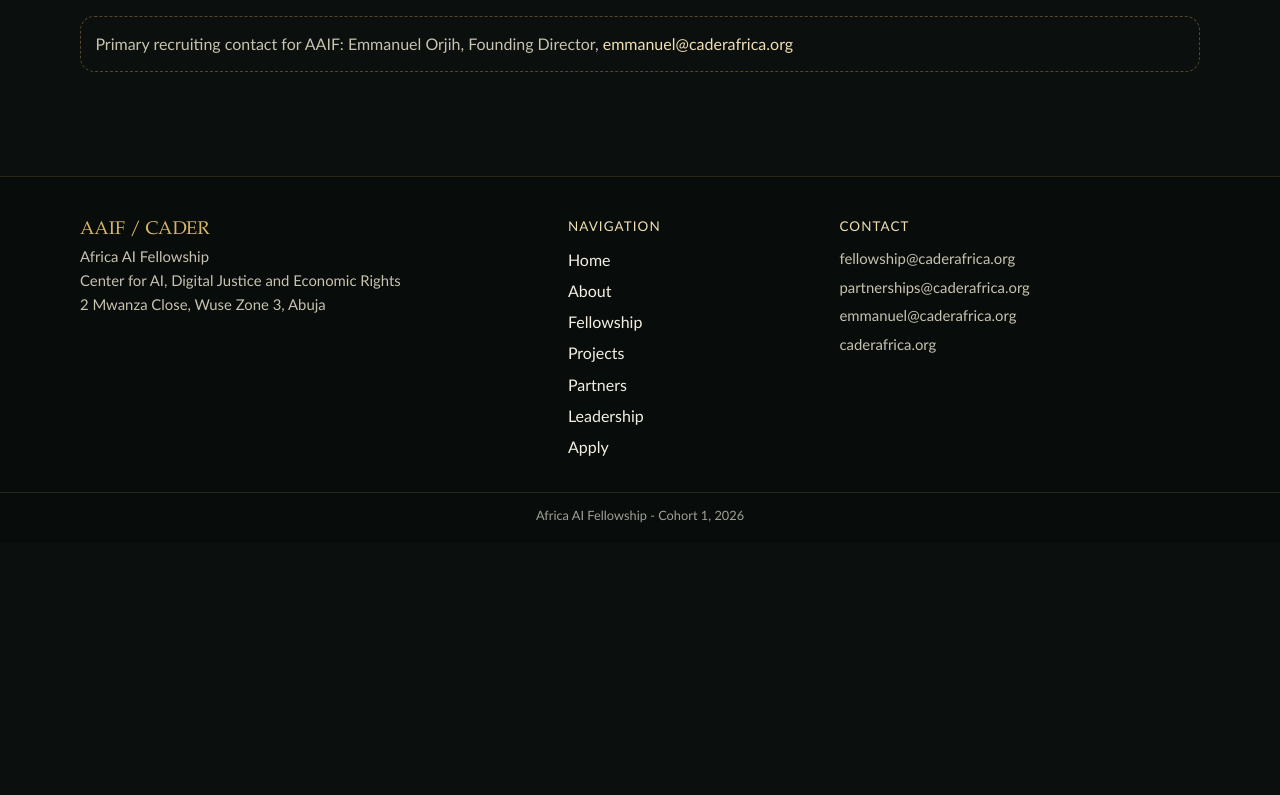
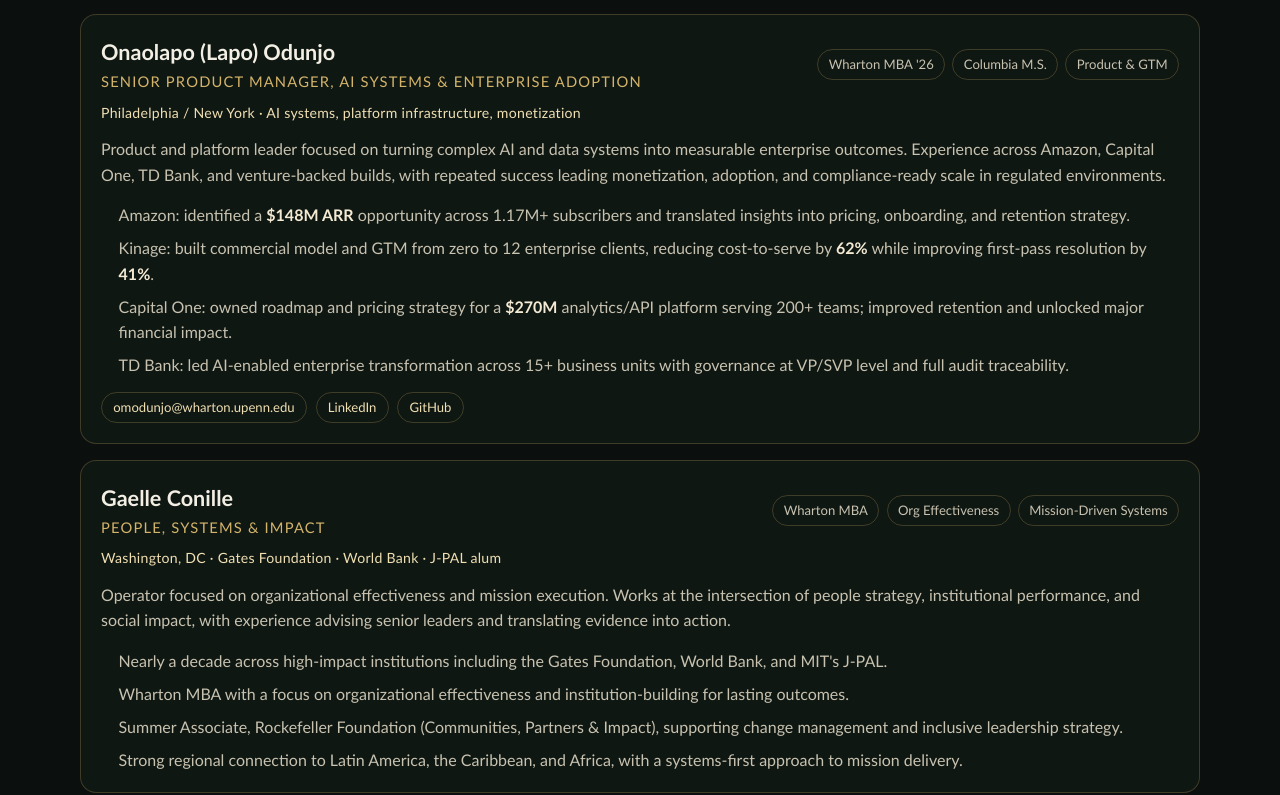
Before and after one commit to Omodunjo11/AAIF-Website, a Next.js app: page /leadership in a window 1280 px wide. Shown: the part 918-1713 px from the top of the page. Before the commit the page ends 1461 px from the top, so only its background shows below. Built offline with nearby package versions, Linux system fonts and the light colour scheme.

Commit message:
Add Onaolapo and Gaelle featured profiles to leadership page

```diff
--- a/app/globals.css
+++ b/app/globals.css
@@ -741,6 +741,46 @@
   color: var(--text-soft);
 }
 
+.profile-meta {
+  margin-top: 0.5rem;
+  color: var(--gold-soft);
+  font-size: 0.88rem;
+  letter-spacing: 0.02em;
+}
+
+.profile-highlights {
+  margin: 0.95rem 0 0;
+  padding-left: 1.1rem;
+  color: var(--text-soft);
+  display: grid;
+  gap: 0.45rem;
+}
+
+.profile-highlights strong {
+  color: #f5ebd5;
+}
+
+.profile-links {
+  margin-top: 0.9rem;
+  display: flex;
+  flex-wrap: wrap;
+  gap: 0.55rem;
+}
+
+.profile-links a {
+  border: 1px solid rgba(212, 180, 106, 0.24);
+  border-radius: 999px;
+  padding: 0.26rem 0.7rem;
+  font-size: 0.82rem;
+  color: var(--gold-soft);
+  transition: color 0.2s ease, border-color 0.2s ease;
+}
+
+.profile-links a:hover {
+  color: var(--text);
+  border-color: rgba(212, 180, 106, 0.45);
+}
+
 .leadership-note {
   margin-top: 1.1rem;
   border: 1px dashed rgba(212, 180, 106, 0.35);
@@ -1025,6 +1065,12 @@
     padding: 0.95rem;
   }
 
+  .profile-links a {
+    min-height: 40px;
+    display: inline-flex;
+    align-items: center;
+  }
+
   .nav-menu-btn {
     min-height: 44px;
     padding: 0.45rem 0.95rem;
--- a/app/leadership/page.tsx
+++ b/app/leadership/page.tsx
@@ -3,7 +3,7 @@
 export const metadata: Metadata = {
   title: "Leadership | AAIF — Africa AI Fellowship",
   description:
-    "Meet the leadership behind CADER and AAIF, including Dr. Sam Amadi and Emmanuel Orjih.",
+    "Meet the leadership and featured profiles supporting CADER and AAIF, including Dr. Sam Amadi, Emmanuel Orjih, Onaolapo Odunjo, and Gaelle Conille.",
 };
 
 export default function LeadershipPage() {
@@ -11,13 +11,13 @@
     <>
       <section className="leadership-hero">
         <div className="section-wrap">
-          <div className="eyebrow fade-in">Programme Leadership</div>
+          <div className="eyebrow fade-in">Leadership & Featured Profiles</div>
           <h1 className="display-title fade-in">
             Institutional builders.
             <br />
             Policy practitioners.
             <br />
-            <em>Continent-scale thinkers.</em>
+            <em>People, systems, and impact leaders.</em>
           </h1>
         </div>
       </section>
@@ -70,6 +70,114 @@
             </div>
           </div>
 
+          <div className="leader-full fade-in">
+            <div className="lf-header">
+              <div>
+                <div className="lf-name">Onaolapo (Lapo) Odunjo</div>
+                <div className="lf-title">Senior Product Manager, AI Systems & Enterprise Adoption</div>
+              </div>
+              <div className="lf-credentials">
+                <div className="lf-cred">Wharton MBA &apos;26</div>
+                <div className="lf-cred">Columbia M.S.</div>
+                <div className="lf-cred">Product & GTM</div>
+              </div>
+            </div>
+
+            <div className="profile-meta">
+              Philadelphia / New York · AI systems, platform infrastructure, monetization
+            </div>
+
+            <div className="lf-body">
+              <div className="lf-bio">
+                Product and platform leader focused on turning complex AI and
+                data systems into measurable enterprise outcomes. Experience
+                across Amazon, Capital One, TD Bank, and venture-backed builds,
+                with repeated success leading monetization, adoption, and
+                compliance-ready scale in regulated environments.
+              </div>
+            </div>
+
+            <ul className="profile-highlights">
+              <li>
+                Amazon: identified a <strong>$148M ARR</strong> opportunity across
+                1.17M+ subscribers and translated insights into pricing,
+                onboarding, and retention strategy.
+              </li>
+              <li>
+                Kinage: built commercial model and GTM from zero to 12 enterprise
+                clients, reducing cost-to-serve by <strong>62%</strong> while
+                improving first-pass resolution by <strong>41%</strong>.
+              </li>
+              <li>
+                Capital One: owned roadmap and pricing strategy for a
+                <strong> $270M</strong> analytics/API platform serving 200+ teams;
+                improved retention and unlocked major financial impact.
+              </li>
+              <li>
+                TD Bank: led AI-enabled enterprise transformation across 15+
+                business units with governance at VP/SVP level and full audit
+                traceability.
+              </li>
+            </ul>
+
+            <div className="profile-links">
+              <a href="mailto:omodunjo@wharton.upenn.edu">omodunjo@wharton.upenn.edu</a>
+              <a href="https://www.linkedin.com/in/onaolapomichaelodunjo" target="_blank" rel="noreferrer">
+                LinkedIn
+              </a>
+              <a href="https://github.com/Omodunjo11" target="_blank" rel="noreferrer">
+                GitHub
+              </a>
+            </div>
+          </div>
+
+          <div className="leader-full fade-in">
+            <div className="lf-header">
+              <div>
+                <div className="lf-name">Gaelle Conille</div>
+                <div className="lf-title">People, Systems & Impact</div>
+              </div>
+              <div className="lf-credentials">
+                <div className="lf-cred">Wharton MBA</div>
+                <div className="lf-cred">Org Effectiveness</div>
+                <div className="lf-cred">Mission-Driven Systems</div>
+              </div>
+            </div>
+
+            <div className="profile-meta">
+              Washington, DC · Gates Foundation · World Bank · J-PAL alum
+            </div>
+
+            <div className="lf-body">
+              <div className="lf-bio">
+                Operator focused on organizational effectiveness and mission
+                execution. Works at the intersection of people strategy,
+                institutional performance, and social impact, with experience
+                advising senior leaders and translating evidence into action.
+              </div>
+            </div>
+
+            <ul className="profile-highlights">
+              <li>
+                Nearly a decade across high-impact institutions including the
+                Gates Foundation, World Bank, and MIT&apos;s J-PAL.
+              </li>
+              <li>
+                Wharton MBA with a focus on organizational effectiveness and
+                institution-building for lasting outcomes.
+              </li>
+              <li>
+                Summer Associate, Rockefeller Foundation (Communities, Partners
+                & Impact), supporting change management and inclusive leadership
+                strategy.
+              </li>
+              <li>
+                Strong regional connection to Latin America, the Caribbean, and
+                Africa, with a systems-first approach to mission delivery.
+              </li>
+            </ul>
+          </div>
+
           <div className="leadership-note fade-in">
             Primary recruiting contact for AAIF: Emmanuel Orjih, Founding
             Director, <a href="mailto:emmanuel@caderafrica.org">emmanuel@caderafrica.org</a>
```
